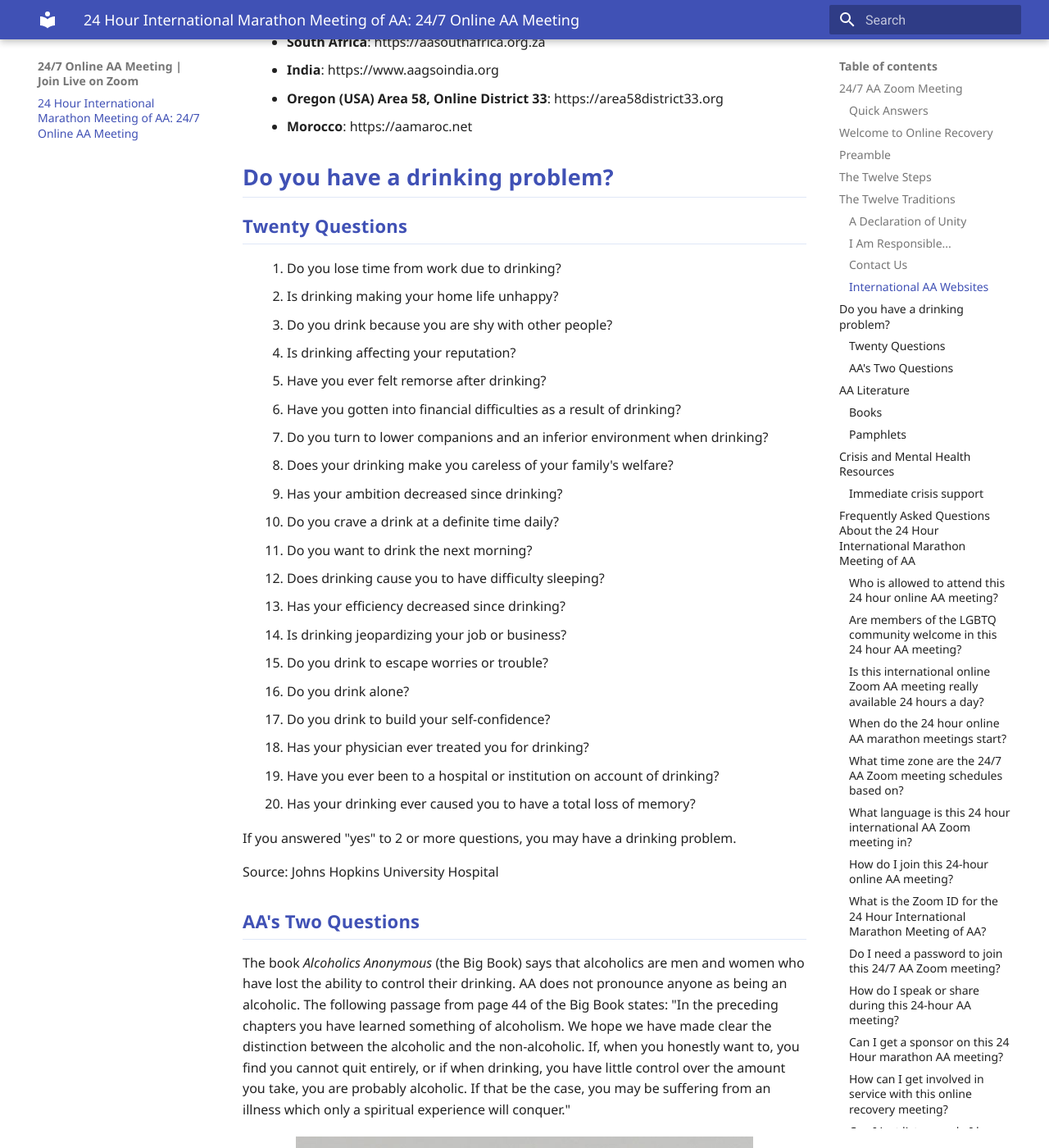
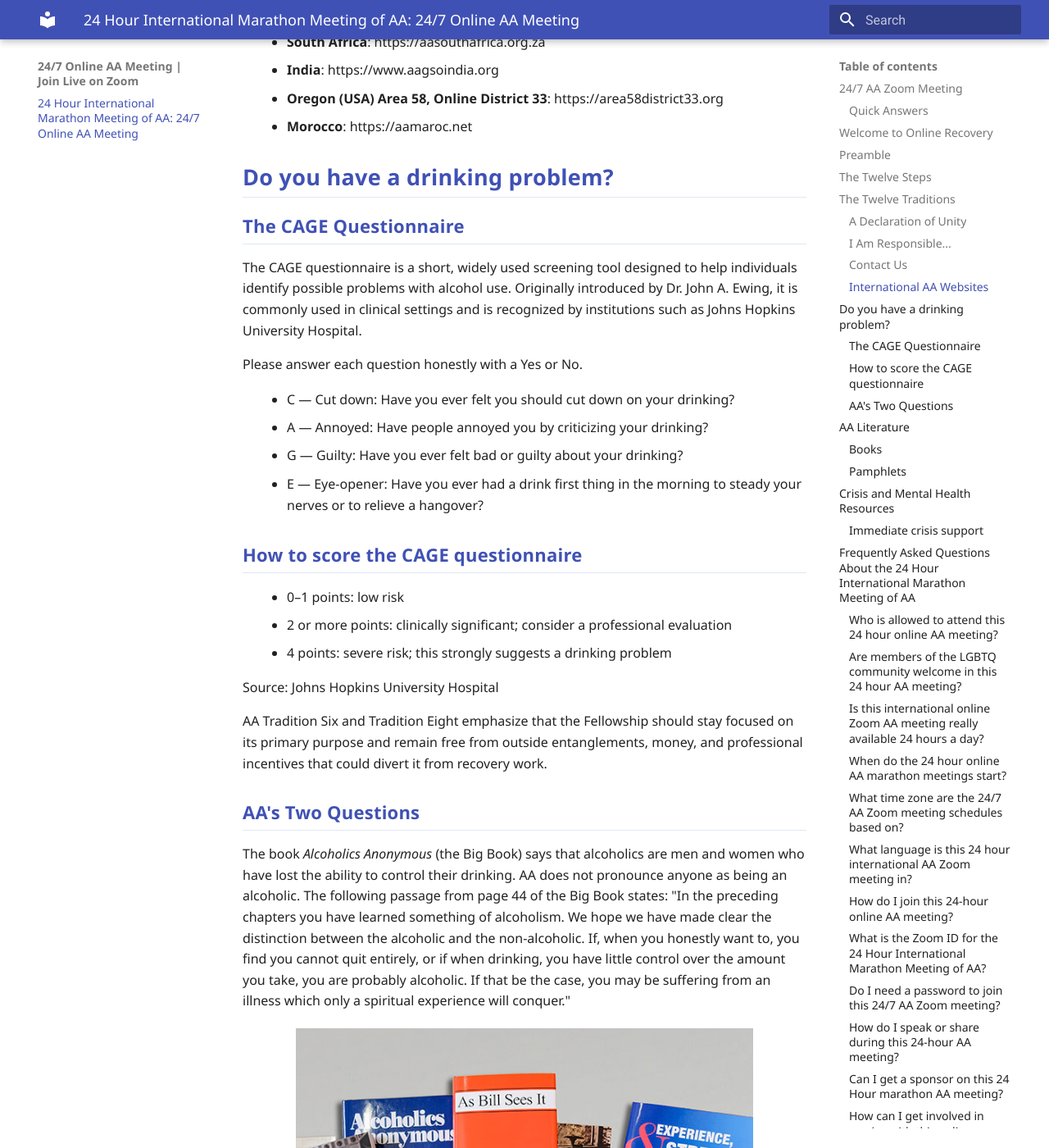
Before and after one commit to meetings03/24hourmeeting, an MkDocs documentation site: the page built from docs/index.md, in a window 1280 px wide and 1400 px high, scrolled down 8653 px. Shown: the whole window at 82% size. Built offline with MkDocs 1.6.1 and Material for MkDocs 9.7.7, drawn with Linux system fonts in a browser that asks for light colours; comment, search, counter and statistics services are not loaded; some of the changed text lies outside the part shown.

Commit message:
Fix wording and formatting in new content

```diff
--- a/docs/index.md
+++ b/docs/index.md
@@ -145,32 +145,26 @@
 
 ## Do you have a drinking problem?
 
-### Twenty Questions
+### The CAGE Questionnaire
 
-1. Do you lose time from work due to drinking?
-2. Is drinking making your home life unhappy?
-3. Do you drink because you are shy with other people?
-4. Is drinking affecting your reputation?
-5. Have you ever felt remorse after drinking?
-6. Have you gotten into financial difficulties as a result of drinking?
-7. Do you turn to lower companions and an inferior environment when drinking?
-8. Does your drinking make you careless of your family's welfare?
-9. Has your ambition decreased since drinking?
-10. Do you crave a drink at a definite time daily?
-11. Do you want to drink the next morning?
-12. Does drinking cause you to have difficulty sleeping?
-13. Has your efficiency decreased since drinking?
-14. Is drinking jeopardizing your job or business?
-15. Do you drink to escape worries or trouble?
-16. Do you drink alone?
-17. Do you drink to build your self-confidence?
-18. Has your physician ever treated you for drinking?
-19. Have you ever been to a hospital or institution on account of drinking?
-20. Has your drinking ever caused you to have a total loss of memory?
+The CAGE questionnaire is a short, widely used screening tool designed to help individuals identify possible problems with alcohol use. Originally introduced by Dr. John A. Ewing, it is commonly used in clinical settings and is recognized by institutions such as Johns Hopkins University Hospital.
 
-If you answered "yes" to 2 or more questions, you may have a drinking problem.
+Please answer each question honestly with a Yes or No.
+
+- C — Cut down: Have you ever felt you should cut down on your drinking?
+- A — Annoyed: Have people annoyed you by criticizing your drinking?
+- G — Guilty: Have you ever felt bad or guilty about your drinking?
+- E — Eye-opener: Have you ever had a drink first thing in the morning to steady your nerves or to relieve a hangover?
+
+### How to score the CAGE questionnaire
+
+- 0–1 points: low risk
+- 2 or more points: clinically significant; consider a professional evaluation
+- 4 points: severe risk; this strongly suggests a drinking problem
 
 Source: Johns Hopkins University Hospital
+
+AA Tradition Six and Tradition Eight emphasize that the Fellowship should stay focused on its primary purpose and remain free from outside entanglements, money, and professional incentives that could divert it from recovery work.
 
 ### AA's Two Questions
 
@@ -182,7 +176,7 @@
 
 ## AA Literature
 
-Alcoholics Anonymous General Service Conference-approved Literature is available on the AA World Services website www.aa.org. Below is a list of suggested titles:
+Alcoholics Anonymous General Service Conference-approved literature is available on the AA World Services website, www.aa.org. Below is a list of suggested titles:
 
 ### Books
 
@@ -462,7 +456,7 @@
 
 The 24 Hour International Marathon Meeting of AA is a volunteer-run online AA meeting. The Fifth Tradition states: "Each group has but one primary purpose--to carry its message to the alcoholic who still suffers."
 
-This website was independently and anonymously developed. The primary purpose of this website is to direct anyone looking for an international marathon meeting of Alcoholics Anonymous to the Zoom code: **292 371 2604**.
+This website was independently and anonymously developed and is maintained by the Friends of the 24/7 International Marathon and is soley responsible for its content. The primary purpose of this website is to direct anyone looking for an international marathon meeting of Alcoholics Anonymous to the Zoom code: **292 371 2604**.
 
 The long form of Tradition Twelve states: "And finally, we of Alcoholics Anonymous believe that the principle of anonymity has an immense spiritual significance. It reminds us that we are to place principles before personalities, that we are actually to practice a genuine humility. This to the end that our great blessings may never spoil us; that we shall forever live in thankful contemplation of Him who presides over us all."
 
```
